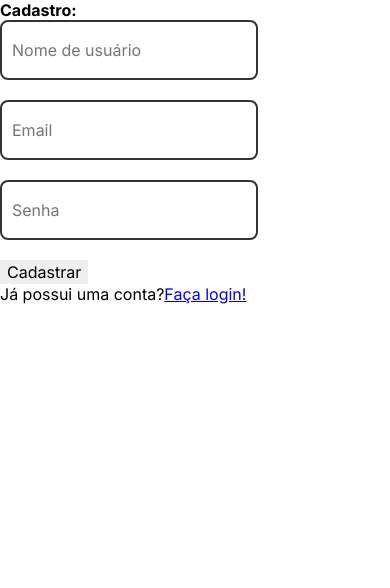
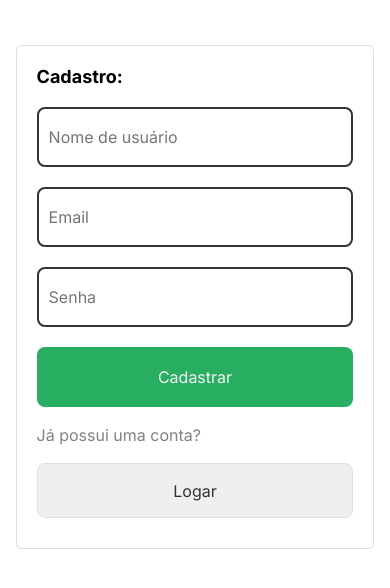
Before and after one commit to Kenzie-Academy-Brasil-Developers/react-entrega-s5-hamburgueria-2-0-com-typescript-json-server-luan-ferreir4, a React (Create React App) app: page /register in a window 390 px wide. Shown: the top 588 px of the page. Built offline with nearby package versions, Linux system fonts and the light colour scheme.

Commit message:
style: mobile register and sign In pages

```diff
--- a/src/Components/Input/index.tsx
+++ b/src/Components/Input/index.tsx
@@ -2,14 +2,12 @@ import { InputHTMLAttributes } from "react";
 import { InputBox, InputContainer } from "../../Styles/ComponentsStyles/InputStyle";
 
 interface InputProps extends InputHTMLAttributes<HTMLInputElement> {
-  label?: string;
   error?: string;
   register: any;
   text: string;
 }
 
 export const Input = ({
-  label,
   error,
   register,
   text,
@@ -17,9 +15,8 @@ export const Input = ({
 }: InputProps) => {
   return (
     <InputBox>
-      {label && <p>{label}</p>}
       <InputContainer {...register(text)} {...rest} />
-      {error && <p>{error}</p>}
+      {error && <small>{error}</small>}
     </InputBox>
   );
 };
--- a/src/Components/LoginForm/index.tsx
+++ b/src/Components/LoginForm/index.tsx
@@ -1,15 +1,17 @@
 import { Input } from "../Input";
-import { Link } from "react-router-dom"
 
 import * as yup from "yup";
 import { useForm } from "react-hook-form";
 import { yupResolver } from "@hookform/resolvers/yup";
 import { IUserDataLogin } from "../../Interfaces/UserData";
 import { UseSignIn } from "../../Providers/SignIn";
-import { FormContainer, SignInForm, FooterForm } from "../../Styles/ComponentsStyles/SignInForm";
+import { useHistory } from "react-router-dom"
+
+import { Container, Form, FooterForm } from "../../Styles/ComponentsStyles/FormStyles";
 
 export const LoginForm = () => {
   const { signIn } = UseSignIn();
+  const history = useHistory();
 
   const loginSchema = yup.object().shape({
     email: yup.string().required("Campo obrigatório").email("Email invalido"),
@@ -33,10 +35,10 @@ export const LoginForm = () => {
   };
 
   return (
-    <FormContainer>
+    <Container>
       <h3>Login:</h3>
 
-      <SignInForm onSubmit={handleSubmit(handleLogin)}>
+      <Form onSubmit={handleSubmit(handleLogin)}>
         <Input
           placeholder="Email"
           register={register}
@@ -51,11 +53,11 @@ export const LoginForm = () => {
           error={errors.password?.message}
         />
         <button type="submit">Entrar</button>
-      </SignInForm>
+      </Form>
       <FooterForm>
           <small>Crie sua conta para saborear muitas delícias e matar sua fome!</small>
-          <button><Link className="link" to="/register">Cadastrar</Link></button>
+          <button onClick={()=>history.push("/register")}>Cadastrar</button>
       </FooterForm>
-    </FormContainer>
+    </Container>
   );
 }
--- a/src/Components/RegisterForm/index.tsx
+++ b/src/Components/RegisterForm/index.tsx
@@ -5,11 +5,13 @@ import { useForm } from "react-hook-form";
 import { yupResolver } from "@hookform/resolvers/yup";
 import { IUserDataRegister } from "../../Interfaces/UserData";
 import { UseRegister } from "../../Providers/Register";
-// import { LoginContainer, LoginForm } from "../../Styles/ComponentsStyles/LoginContainer";
+import { useHistory } from "react-router-dom"
+
+import { Container, Form, FooterForm } from "../../Styles/ComponentsStyles/FormStyles";
 
 export const RegisterForm = () => {
   const { registerUser } = UseRegister();
-
+  const history = useHistory()
   const registerSchema = yup.object().shape({
     name: yup.string().required("Campo obrigatório").min(4, "Mínimo de 4 caracteres").max(25, "Maximo de 25 caracteres"),
     email: yup.string().required("Campo obrigatório").email("Email invalido"),
@@ -33,10 +35,10 @@ export const RegisterForm = () => {
   };
 
   return (
-    <div>
+    <Container>
       <h3>Cadastro:</h3>
 
-      <form onSubmit={handleSubmit(handleRegister)}>
+      <Form onSubmit={handleSubmit(handleRegister)}>
       <Input
           placeholder="Nome de usuário"
           register={register}
@@ -57,7 +59,11 @@ export const RegisterForm = () => {
           error={errors.password?.message}
         />
         <button type="submit">Cadastrar</button>
-      </form>
-    </div>
+      </Form>
+      <FooterForm>
+          <small>Já possui uma conta?</small>
+          <button onClick={()=> history.push("/")}>Logar</button>
+      </FooterForm>
+    </Container>
   );
 }
--- a/src/Pages/Register/index.tsx
+++ b/src/Pages/Register/index.tsx
@@ -1,13 +1,9 @@
 import { RegisterForm } from "../../Components/RegisterForm"
-import { Link } from "react-router-dom"
+import { Page } from "../../Styles/PageStyles/PageRegisterStyle"
 export const RegisterPage = () => {
     return(
-        <div>
+        <Page>
             <RegisterForm/>
-            <div>
-                <small>Já possui uma conta?</small>
-                <Link to="/">Faça login!</Link>
-            </div>
-        </div>
+        </Page>
     )
 }
--- a/src/Pages/SignIn/index.tsx
+++ b/src/Pages/SignIn/index.tsx
@@ -1,6 +1,6 @@
 import { LoginForm } from "../../Components/LoginForm";
 import { TopContent } from "../../Components/TopContent";
-import { Page } from "../../Styles/PageStyles";
+import { Page } from "../../Styles/PageStyles/PageSignInStyle";
 export const SignInPage = () => {
   return (
     <Page>
--- a/src/Providers/Register/index.tsx
+++ b/src/Providers/Register/index.tsx
@@ -1,5 +1,6 @@
 import axios from "axios";
 import { createContext, useContext } from "react";
+import { useHistory } from "react-router";
 
 import { IProvidersProps } from "../../Interfaces/ProvidersProps";
 import { IUserDataRegister } from "../../Interfaces/UserData";
@@ -11,12 +12,14 @@ interface IRegisterProviderData {
 const RegisterContext = createContext<IRegisterProviderData>({} as IRegisterProviderData);
 
 export const RegisterProvider = ({children}: IProvidersProps) => {
-
+  const history = useHistory()
   const registerUser = (data: IUserDataRegister) => {
     axios
       .post("https://hamburg-burguer-api.herokuapp.com/register", data)
       .then(
-          res => console.log(res)
+          res => {
+            history.push("/")
+          }
       )
       .catch(err => console.log(err));
   };
--- a/src/Styles/ComponentsStyles/SignInForm/index.ts
+++ b/src/Styles/ComponentsStyles/FormStyles/index.ts
@@ -1,28 +1,29 @@
 import styled from "styled-components";
 
-export const FormContainer = styled.form`
+export const Container = styled.div`
   display: flex;
   flex-direction: column;
   align-items: flex-start;
   justify-content: flex-start;
-  width: inherit;
-  height: 440px;
+  width: 92vw;
+  max-width: 480px;
   padding: 20px;
+  margin: 20px auto 0;
   border: 1px solid var(--gray-light);
   border-radius: 5px;
 
-  h3{
+  h3 {
     font-size: 18px;
     margin-bottom: 20px;
   }
 `;
-export const SignInForm = styled.form`
+export const Form = styled.form`
   display: flex;
   flex-direction: column;
   align-items: flex-start;
   width: 100%;
 
-  button{
+  button {
     height: 60px;
     width: 100%;
     padding: 0px 40px;
@@ -35,17 +36,15 @@ export const FooterForm = styled.div`
   display: flex;
   flex-direction: column;
   margin: 18px 0 10px;
-
-  small{
+  width: 100%;
+  small {
     color: var(--gray-medium);
     margin-bottom: 18px;
   }
-  button{
+  button {
     height: 55px;
-    .link{
-      text-decoration: none;
-      color: var(--gray-dark);
-    }
+    color: var(--gray-dark);
+    border: 1px solid var(--gray-light);
+    border-radius: 8px;
   }
-
 `;
--- a/src/Styles/ComponentsStyles/InputStyle/index.ts
+++ b/src/Styles/ComponentsStyles/InputStyle/index.ts
@@ -6,6 +6,11 @@ export const InputBox = styled.form`
   align-items: flex-start;
   margin-bottom: 20px;
   width: inherit;
+
+  small{
+    margin: 3px 0 0 10px;
+    color: var(--feedback-error);
+  }
 `;
 
 export const InputContainer = styled.input`
--- a/src/Styles/ComponentsStyles/TopContentStyle/index.ts
+++ b/src/Styles/ComponentsStyles/TopContentStyle/index.ts
@@ -4,6 +4,7 @@ export const TopContentContainer = styled.section`
 display: flex;
 flex-direction: column;
 align-items: flex-start;
+width: 100%;
 `;
 
 export const TitleContainer = styled.div`
@@ -29,9 +30,10 @@ display: flex;
 align-items: center;
 justify-content: space-around;
 
-width: inherit;
+width: 92vw;
+max-width: 480px;
 height: 95px;
-margin: 0 auto 20px;
+margin: 0 auto;
 border: 1px solid var(--gray-light);
 border-radius: 5px;
 
--- /dev/null
+++ b/src/Styles/PageStyles/PageSignInStyle/index.ts
@@ -0,0 +1,13 @@
+import styled from "styled-components";
+
+export const Page = styled.div`
+  display: flex;
+  flex-direction: column;
+  align-items: flex-start;
+  justify-content: center;
+  width: 92vw;
+
+  padding: 25px 0;
+  margin: 0 auto;
+  background-color: #fff;
+`;
```
Also changed, not shown: src/Styles/PageStyles/PageRegisterStyle/index.ts (renamed from src/Styles/PageStyles/index.ts).
